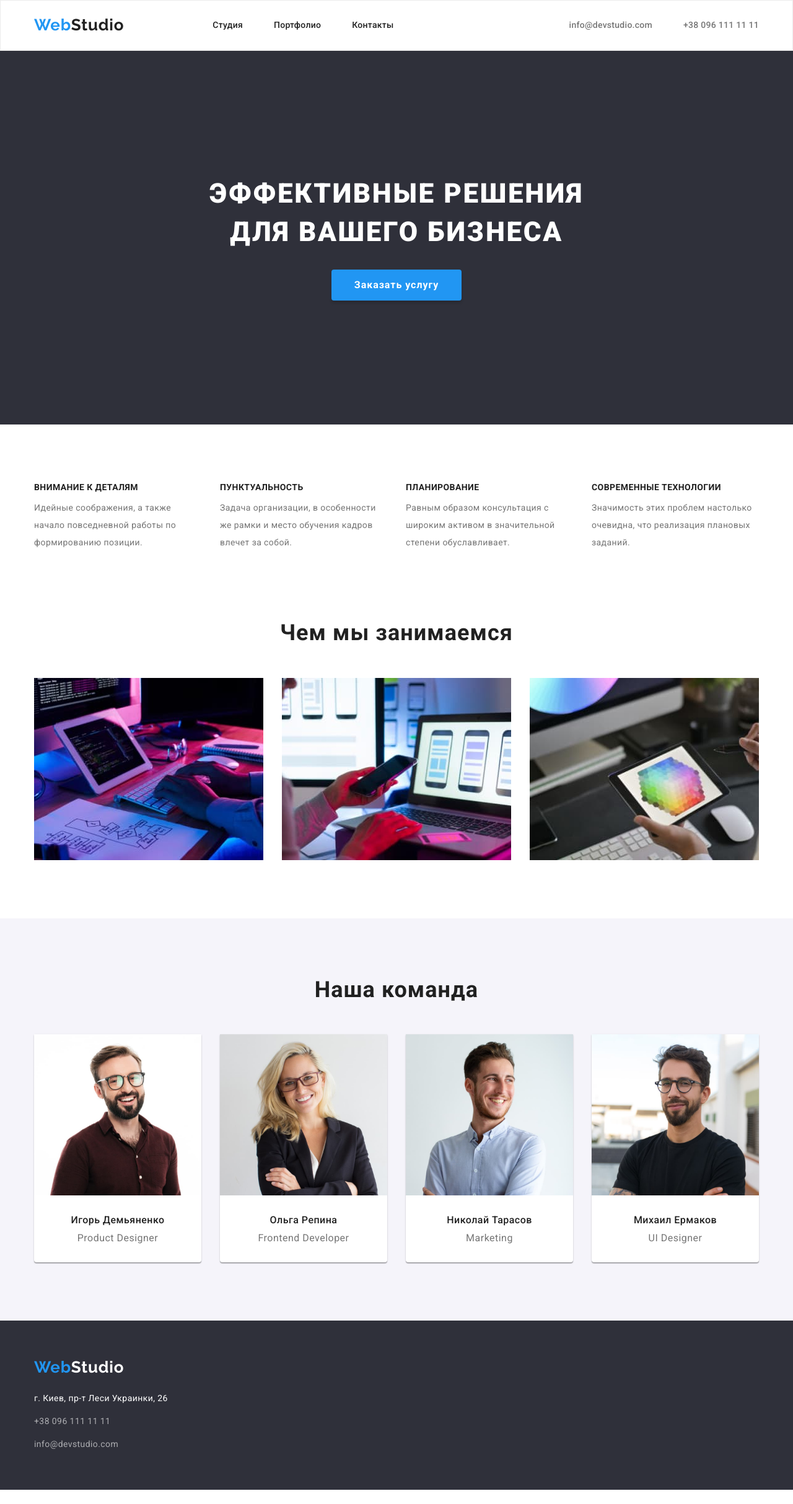
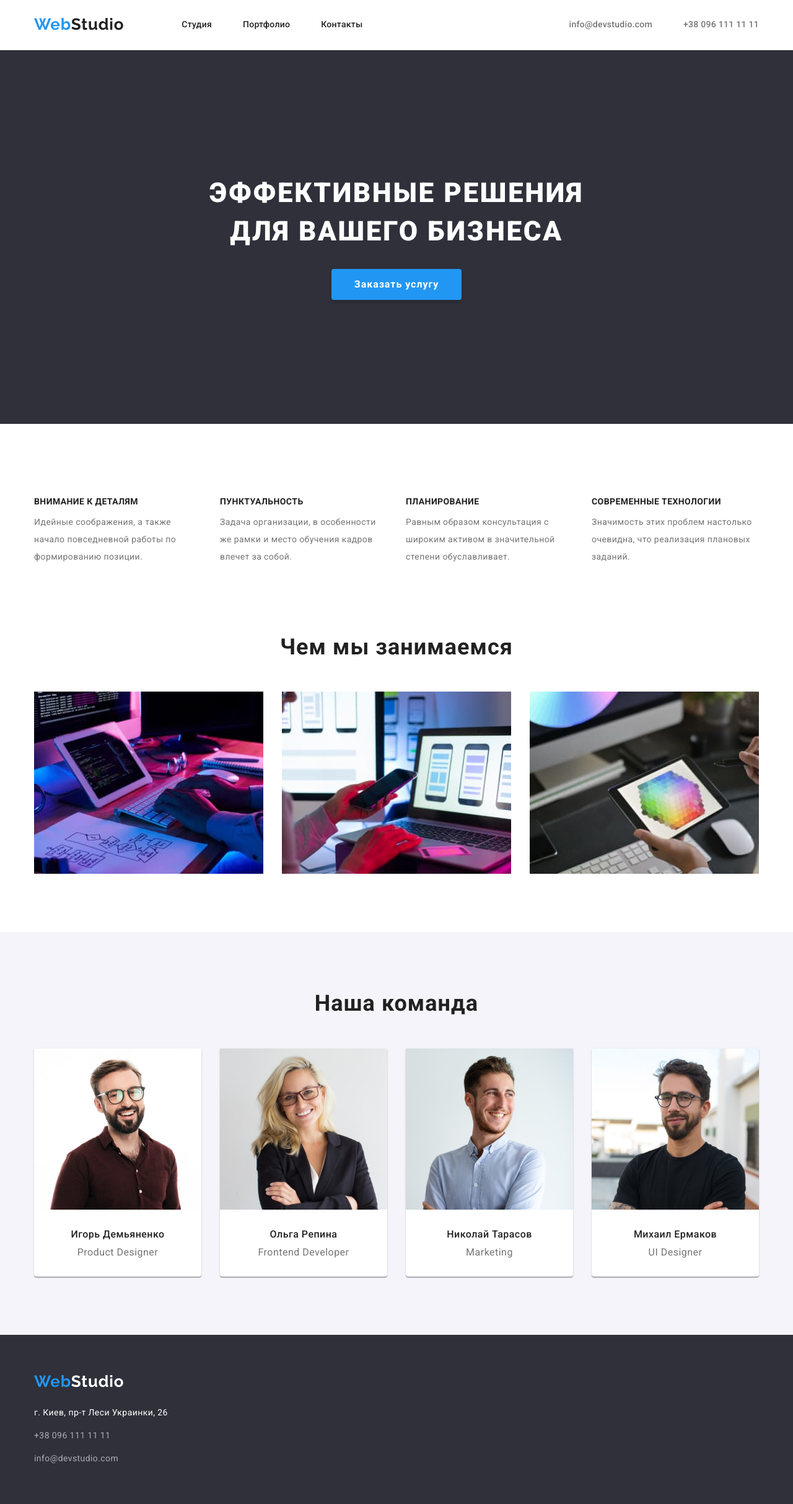
Before and after one commit to AnastasiiaGer/goit-markup-hw-03, a plain HTML site: page index.html in a window 1280 px wide. Shown: the whole page at 62% size. Before the commit the page ends 2404 px from the top, so only its background shows below. Drawn offline with nearby package versions, Linux system fonts and the light colour scheme.

Commit message:
Add files via upload

```diff
--- a/css/style.css
+++ b/css/style.css
@@ -60,31 +60,32 @@ ul {
 .header {
   border-bottom: var(--first-txt-color);
   background-color: var(--first-txt-color);
-  border: 1px solid #ECECEC;
+  border-bottom: 1px solid #ececec;
 }
 
-.header-info-txt{
-  padding-top: 32px;
-  padding-bottom: 32px;
-margin-left: auto;
-display: flex;
+.header-info-txt {
+  margin-left: auto;
+  display: flex;
 }
 .nav {
   display: flex;
   align-items: center;
   align-items: center;
-
 }
 
 .nav-list {
   display: flex;
   align-items: center;
+}
+.nav-link {
   padding-top: 32px;
   padding-bottom: 32px;
+  display: block;
 }
-.nav-link {
-  margin-left: 50px;
+.nav-list-item {
+  margin-right: 50px;
 }
+
 .nav-link:last-child {
   margin-right: 0;
 }
@@ -101,8 +102,14 @@ display: flex;
 }
 
 .header-info {
-  margin-left: 50px;
+  padding-top: 32px;
+  padding-bottom: 32px;
 }
+
+.header-info-item {
+  margin-right: 50px;
+}
+
 .header-info:last-child {
   margin-right: 0;
 }
@@ -221,7 +228,7 @@ display: flex;
   color: var(--first-txt-color);
 }
 .adds-title-main {
-  display: none;
+  visibility: hidden;
 }
 
 .adds-about {
@@ -321,7 +328,6 @@ display: flex;
 }
 
 .team-names {
-  margin-top: 30px;
   font-weight: 500;
   font-size: 16px;
   line-height: 1.2;
@@ -335,7 +341,6 @@ display: flex;
 
 .team-work {
   margin-top: 10px;
-  margin-bottom: 30px;
   font-weight: normal;
   font-size: 16px;
   line-height: 1.2;
@@ -413,7 +418,7 @@ display: flex;
 }
 
 .nav-title-portfolio {
-  display: none;
+  visibility: hidden;
 }
 .portfolio-buttom {
   width: 73px;
@@ -444,7 +449,6 @@ display: flex;
   font-size: 16px;
   line-height: 1.6;
   letter-spacing: 0.03em;
-
 }
 
 .button-portfolio-txt:hover,
@@ -458,7 +462,7 @@ display: flex;
 }
 
 .portfolio-title {
-   margin-bottom: 4px;
+  margin-bottom: 4px;
   font-style: normal;
   font-weight: bold;
   font-size: 18px;
@@ -469,7 +473,6 @@ display: flex;
   color: var(--title-txt-color);
 }
 .portfolio-discription {
-
   font-style: normal;
   font-weight: normal;
   font-size: 16px;
@@ -482,31 +485,24 @@ display: flex;
 
 .portfolio {
   display: flex;
-
   flex-wrap: wrap;
-
 }
 .potrfolio-cards {
   margin-right: 30px;
   margin-bottom: 30px;
-
-
 }
 
-.portfolio-cards{
-
-  padding:20px 24px 20px 24px ;
-  border-bottom:1px solid #EEEEEE;
-  border-left: 1px solid #EEEEEE;;
-  border-right: 1px solid #EEEEEE;;
+.portfolio-cards {
+  padding: 20px 24px 20px 24px;
+  border-bottom: 1px solid #eeeeee;
+  border-left: 1px solid #eeeeee;
+  border-right: 1px solid #eeeeee;
 }
 
-
-
-.potrfolio-cards:nth-child(3n+3){
+.potrfolio-cards:nth-child(3n + 3) {
   margin-right: 0px;
 }
-li:last-child{
+li:last-child {
   margin-right: 0px;
 }
 img {
@@ -514,3 +510,11 @@ img {
   max-width: 100%;
   height: auto;
 }
+.team-people-info {
+  padding-top: 30px;
+  padding-bottom: 30px;
+}
+
+.potrfolio-cards:nth-last-child(-n+3){
+  margin-bottom: 0;
+}
--- a/index.html
+++ b/index.html
@@ -33,8 +33,10 @@
           >
 
           <ul class="nav-list list">
-            <li><a class="nav-link link" href="./index.html"> Студия </a></li>
-            <li>
+            <li class="nav-list-item">
+              <a class="nav-link link" href="./index.html"> Студия </a>
+            </li>
+            <li class="nav-list-item">
               <a class="nav-link link" href="./portfolio.html"> Портфолио </a>
             </li>
             <li><a class="nav-link link" href=""> Контакты </a></li>
@@ -42,7 +44,7 @@
         </nav>
 
         <ul class="header-info-txt list">
-            <li>
+          <li class="header-info-item">
             <a class="header-info link" href="mailoto:info@devstudio.com"
               >info@devstudio.com</a
             >
@@ -53,16 +55,13 @@
             >
           </li>
         </ul>
-
       </div>
     </header>
 
     <main>
-      <section class="hero ">
+      <section class="hero">
         <div class="container">
-          <h1 class="hero-title">
-            Эффективные решения для вашего бизнеса
-          </h1>
+          <h1 class="hero-title">Эффективные решения для вашего бизнеса</h1>
           <button class="main_btn" type="button">
             <span class="button-txt">Заказать услугу</span>
           </button>
@@ -136,8 +135,10 @@
                 width="270"
                 height="260"
               />
+              <div class="team-people-info">
                 <h3 class="team-names">Игорь Демьяненко</h3>
                 <p class="team-work">Product Designer</p>
+              </div>
             </li>
 
             <li class="team-people-img">
@@ -147,8 +148,10 @@
                 width="270"
                 height="260"
               />
+              <div class="team-people-info">
                 <h3 class="team-names">Ольга Репина</h3>
                 <p class="team-work">Frontend Developer</p>
+              </div>
             </li>
 
             <li class="team-people-img">
@@ -158,8 +161,10 @@
                 width="270"
                 height="260"
               />
+              <div class="team-people-info">
                 <h3 class="team-names">Николай Тарасов</h3>
                 <p class="team-work">Marketing</p>
+              </div>
             </li>
 
             <li class="team-people-img">
@@ -169,8 +174,10 @@
                 width="270"
                 height="260"
               />
+              <div class="team-people-info">
                 <h3 class="team-names">Михаил Ермаков</h3>
                 <p class="team-work">UI Designer</p>
+              </div>
             </li>
           </ul>
         </div>
```
Also changed, not shown: portfolio.html (+3 -3 lines). Lines whose indentation alone changed are shown as unchanged.
